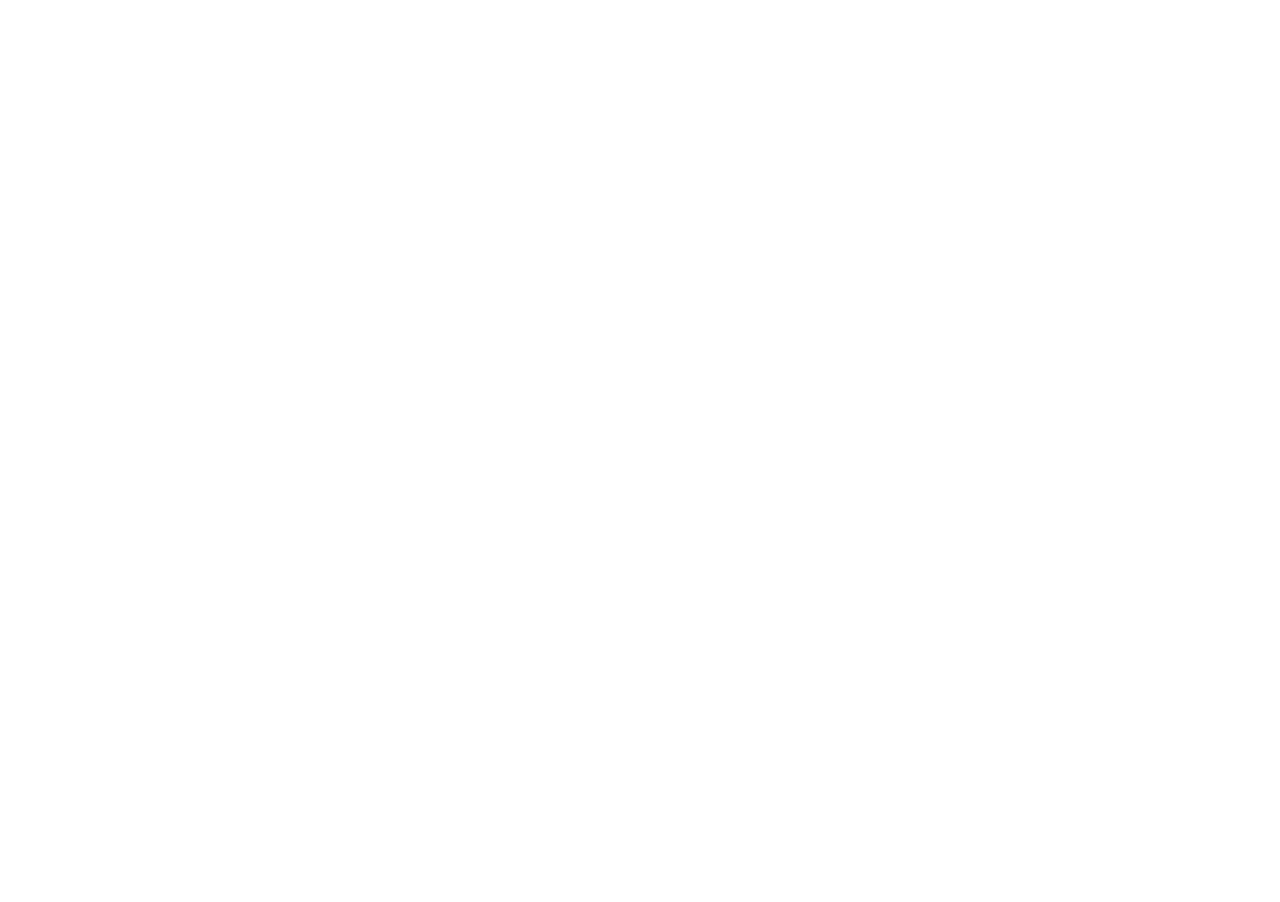
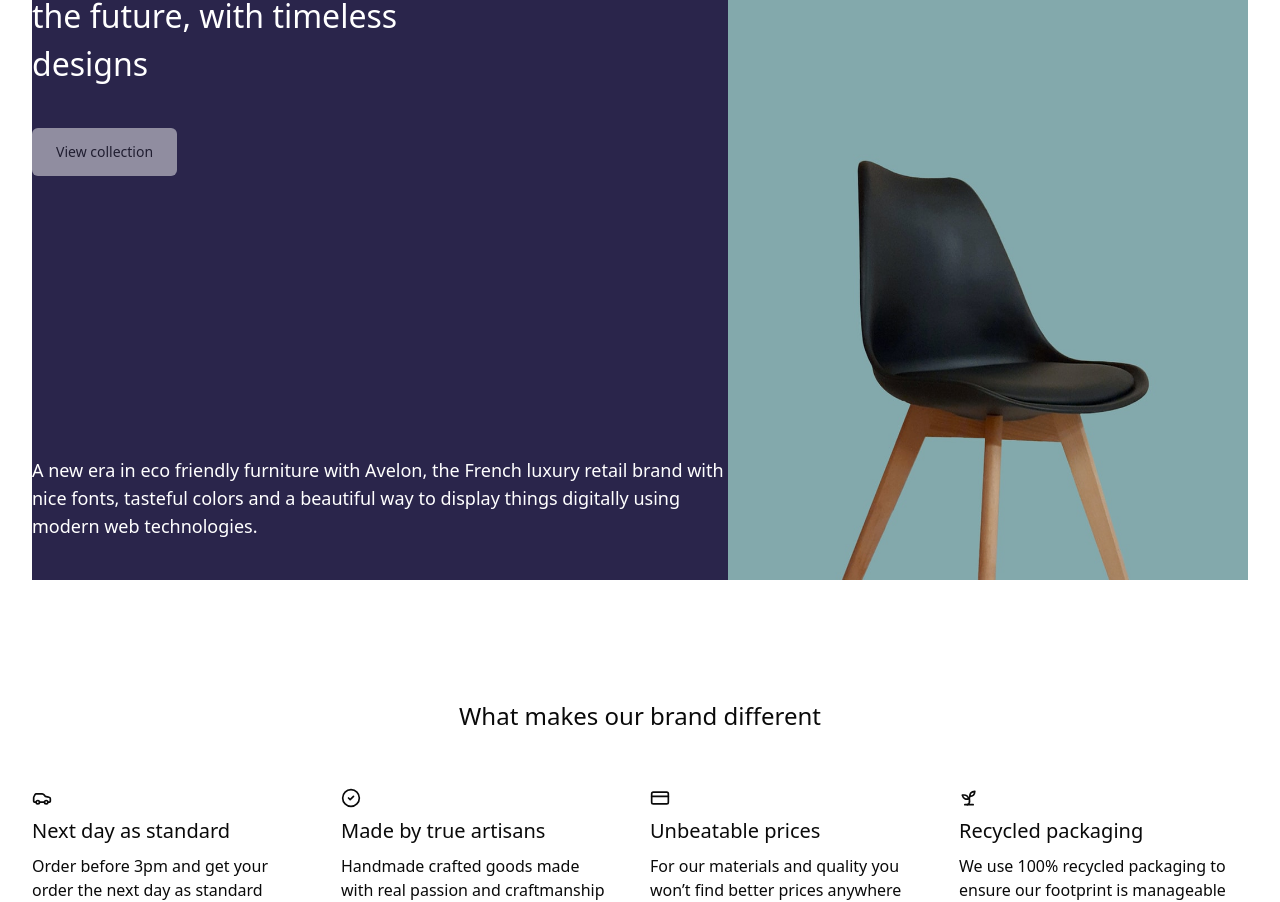
Before and after one commit to dkn1fe/avion-shop, a React (Vite) app: page / in a window 1280 px wide. Shown: the part 298-1200 px from the top of the page. Before the commit the page ends 800 px from the top, so only its background shows below. Built offline with nearby package versions, Linux system fonts and the light colour scheme.

Commit message:
feat: add main-block

```diff
--- /dev/null
+++ b/src/components/MainBlock/CardInfoBlock.tsx
@@ -0,0 +1,46 @@
+import { Car, CircleCheck, CreditCard, Sprout } from "lucide-react";
+
+export const CardInfoBlock = () => {
+  const cardInfo = [
+    {
+      id: 1,
+      title: "Next day as standard",
+      text: "Order before 3pm and get your order the next day as standard",
+      img: <Car size={20} />,
+    },
+    {
+      id: 2,
+      title: "Made by true artisans",
+      text: "Handmade crafted goods made with real passion and craftmanship",
+      img: <CircleCheck size={20} />,
+    },
+    {
+      id: 3,
+      title: "Unbeatable prices",
+      text: "For our materials and quality you won’t find better prices anywhere",
+      img: <CreditCard size={20} />,
+    },
+    {
+      id: 4,
+      title: "Recycled packaging",
+      text: "We use 100% recycled packaging to ensure our footprint is manageable",
+      img: <Sprout size={20} />,
+    },
+  ];
+  return (
+    <div className="container">
+      <h3 className="text-center mt-20 text-2xl max-[500px]:text-start">
+        What makes our brand different
+      </h3>
+      <div className="grid grid-cols-1 sm:grid-cols-2 lg:grid-cols-4 pt-8 gap-5">
+        {cardInfo.map((item) => (
+          <div key={item.id} className="max-w-[270px] flex flex-col gap-2 mt-6">
+            {item.img}
+            <h3 className="text-[20px]">{item.title}</h3>
+            <p>{item.text}</p>
+          </div>
+        ))}
+      </div>
+    </div>
+  );
+};
--- /dev/null
+++ b/src/components/MainBlock/GalleryBlock.tsx
@@ -0,0 +1,30 @@
+import mainLogo from "@/layouts/img/mainBlock/mainLogo.jpg";
+import { Button } from "@/shared/ui/ui/button";
+
+export const GalleryBlock = () => {
+  return (
+    <div className="container">
+      <div className="flex">
+        <div className="bg-[#2A254B] w-full">
+          <div className="max-w-[700px] m-auto py-10 max-[500px]:max-w-[300px] max-[600px]:max-w-[400px]">
+            <h3 className="text-[32px] text-white max-w-[400px]">
+              The furniture brand for the future, with timeless designs
+            </h3>
+            <Button className="mt-10 p-6 opacity-50" variant="secondary">
+               View collection
+            </Button>
+            <p className="text-white text-lg mt-10 md:mt-[280px]">
+              A new era in eco friendly furniture with Avelon, the French luxury
+              retail brand with nice fonts, tasteful colors and a beautiful way
+              to display things digitally using modern web technologies.
+            </p>
+          </div>
+        </div>
+        <img
+          className="max-w-[520px] w-full max-[1000px]:hidden"
+          src={mainLogo}
+        />
+      </div>
+    </div>
+  );
+};
--- /dev/null
+++ b/src/components/MainBlock/MainBlock.tsx
@@ -0,0 +1,15 @@
+import { GalleryBlock } from "./GalleryBlock"
+import { CardInfoBlock } from "./CardInfoBlock"
+
+export const MainBlock = () => {
+    return (
+         <>
+           <section>
+             <GalleryBlock/>
+           </section>
+           <section className="pt-10">
+             <CardInfoBlock/>
+           </section>
+         </>
+    )
+}
--- a/src/pages/HomePage.tsx
+++ b/src/pages/HomePage.tsx
@@ -1,4 +1,5 @@
 import { Header } from "@/components/Header/Header"
+import { MainBlock } from "@/components/MainBlock/MainBlock"
 
 export const HomePage = () => {
     return (
@@ -6,6 +7,9 @@
          <header>
             <Header/>
          </header>
+         <main className="mt-20">
+            <MainBlock/>
+         </main>
         </>
     )
 }
```
Also changed, not shown: src/layouts/img/mainBlock/mainLogo.jpg (added).
